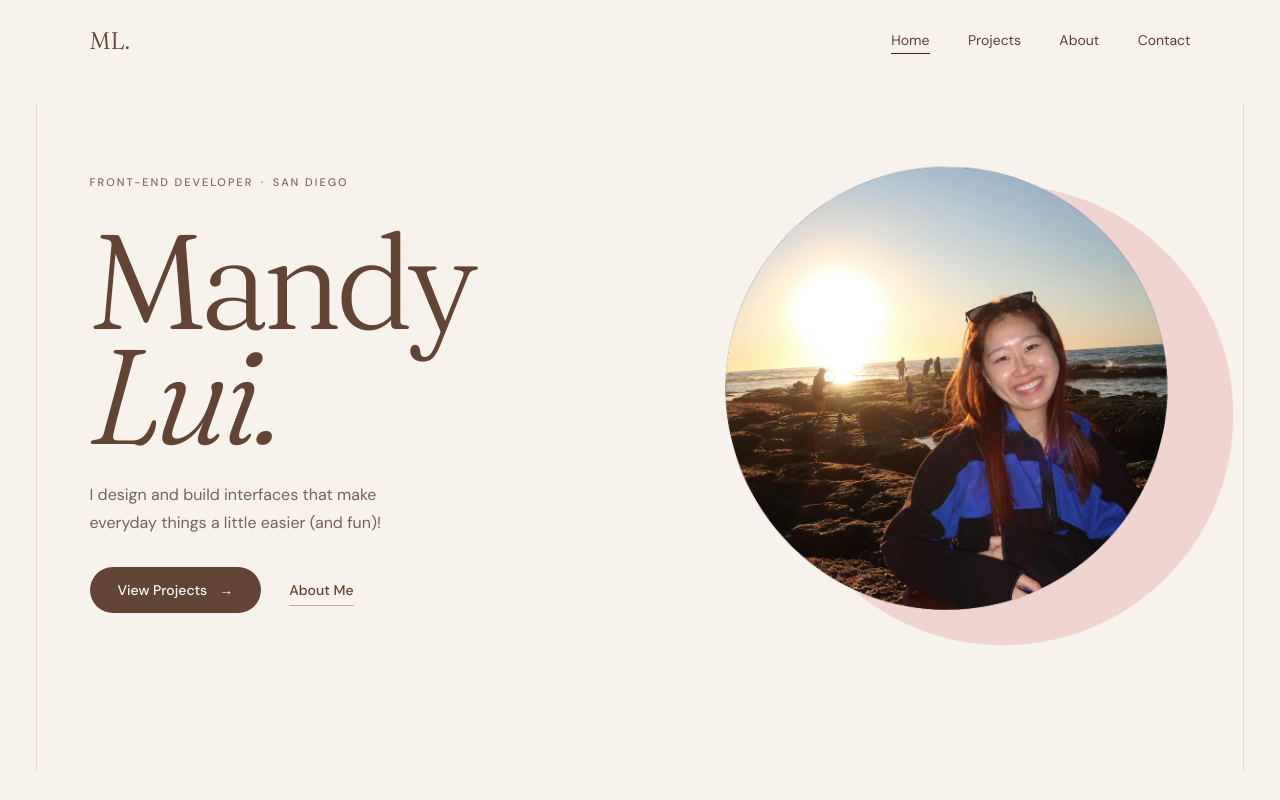
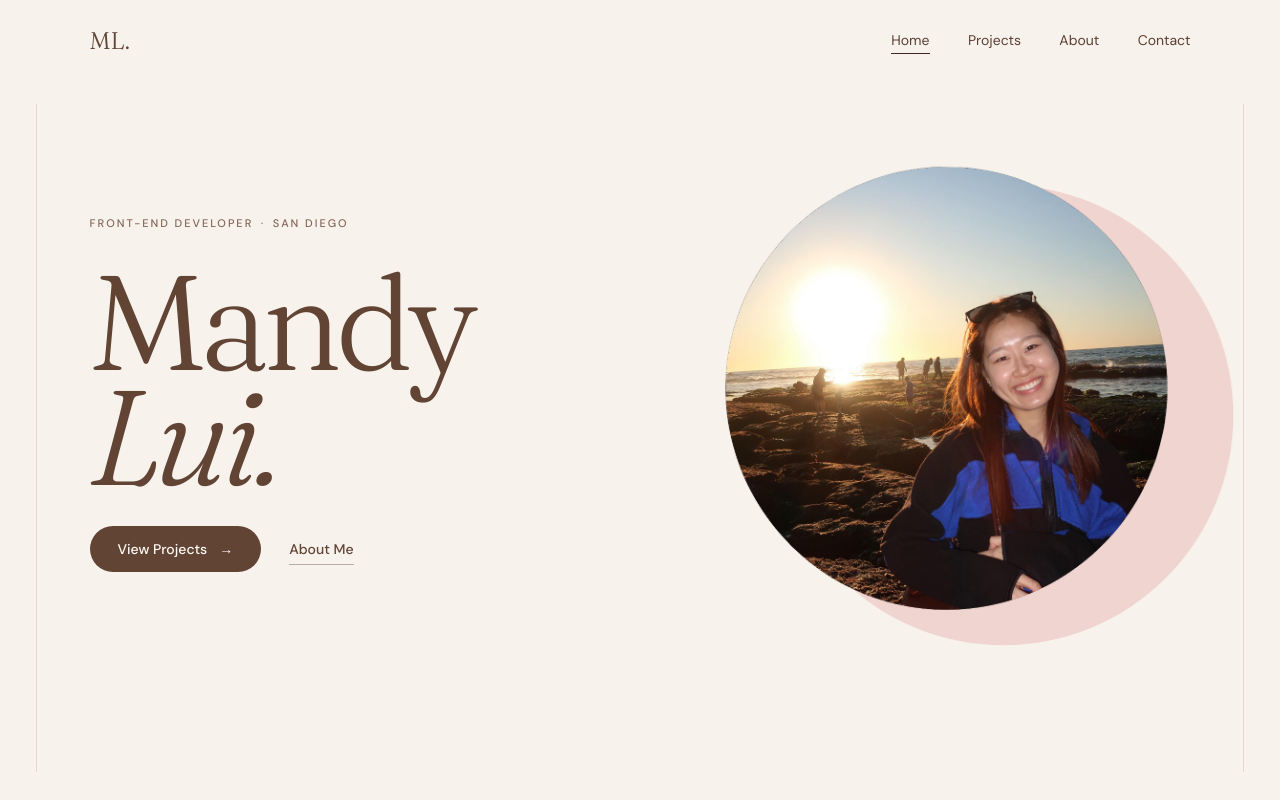
Before and after one commit to mandylui/portfolio-website, a React (Vite) app: page / in a window 1280 px wide. Built offline with nearby package versions, Linux system fonts and the light colour scheme; a web font is replaced by a local one.

Commit message:
removed intro paragraph on home

```diff
--- a/src/App.jsx
+++ b/src/App.jsx
@@ -27,10 +27,6 @@ function App() {
                 <span>Mandy</span>
                 <em>Lui.</em>
               </h1>
-
-              <p className="home-intro">
-                I design and build interfaces that make everyday things a little easier (and fun)!
-              </p>
 
               <div className="home-actions">
                 <Link className="projects-button" to="/projects">
```
